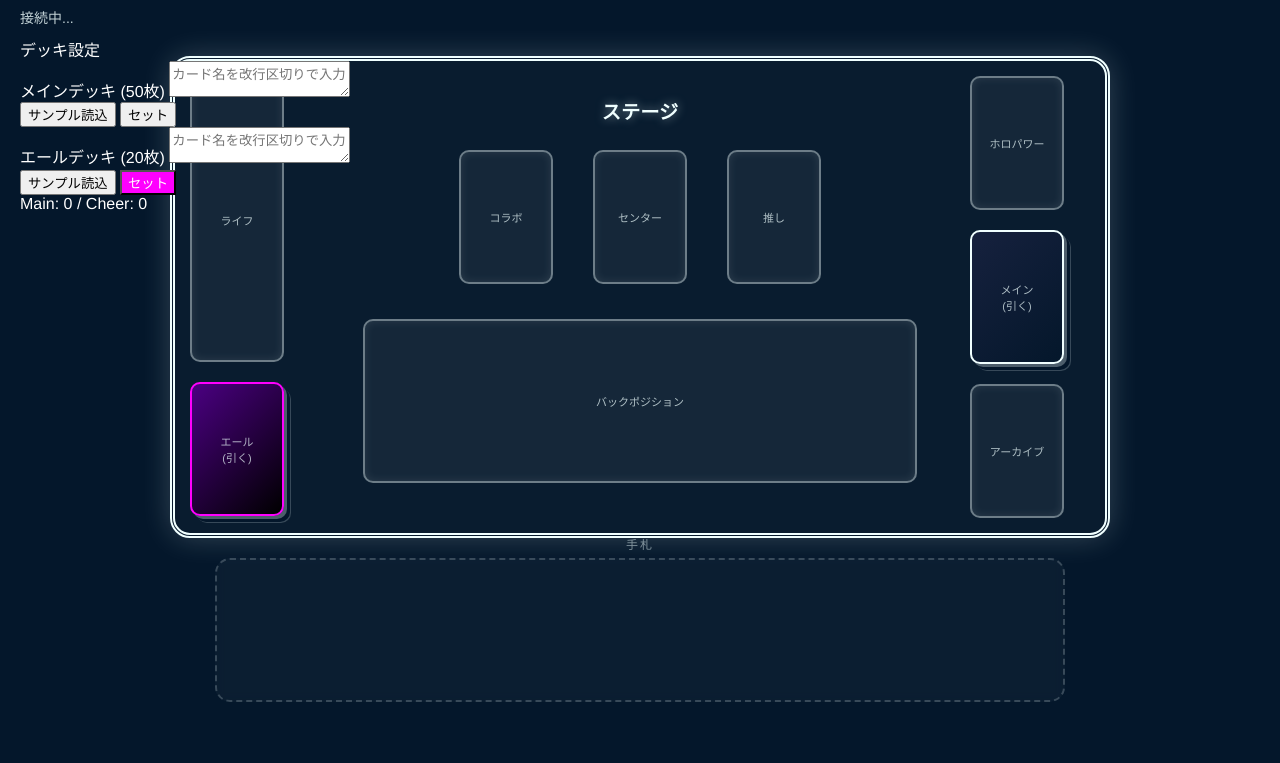
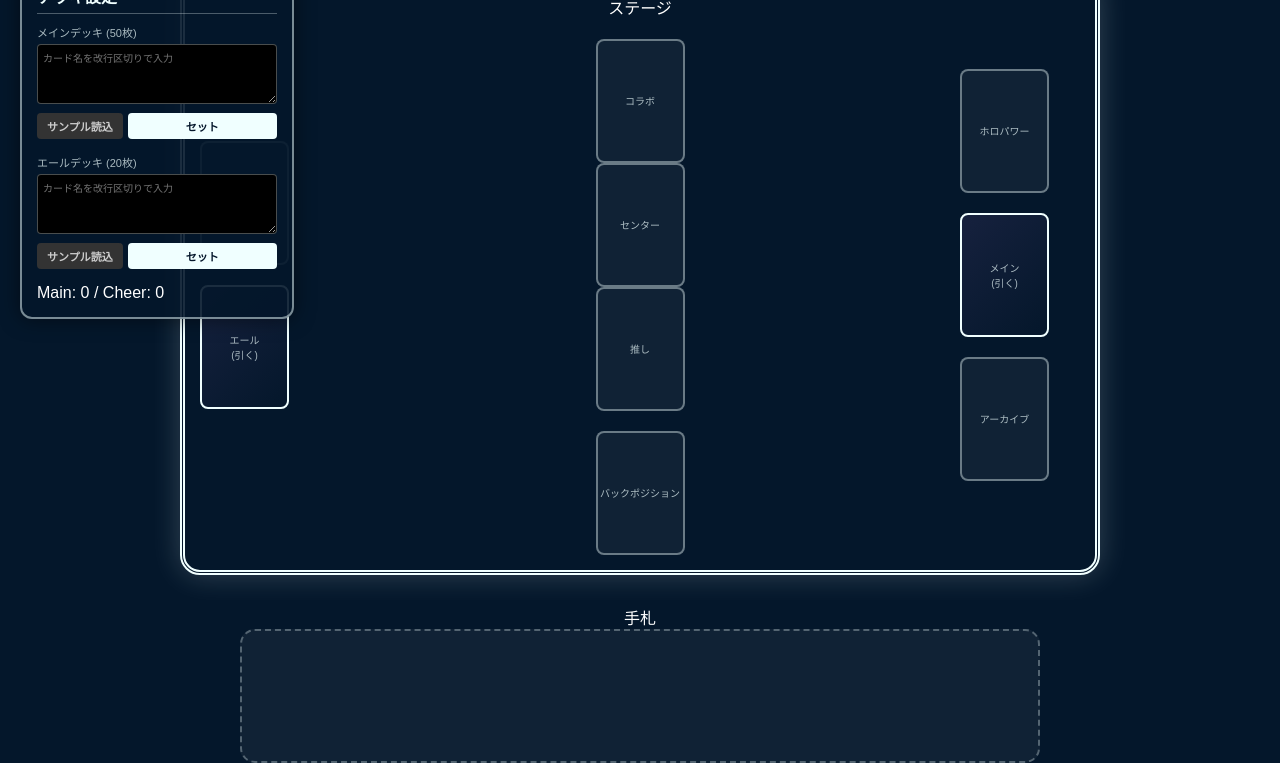
Before and after one commit to noarei0410-commits/test003, a website: page public/index.html in a window 1280 px wide. Shown: the part 83-846 px from the top of the page. Before the commit the page ends 800 px from the top, so only its background shows below. Drawn offline with nearby package versions, Linux system fonts and the light colour scheme; no server answers.

Commit message:
Update style.css

```diff
--- a/public/style.css
+++ b/public/style.css
@@ -1,252 +1,88 @@
-/* --- 基本設定 --- */
 body {
     margin: 0;
     overflow: hidden;
-    /* 背景色：ご指定の rgba(4, 23, 43, 1) */
     background-color: rgba(4, 23, 43, 1);
-    font-family: 'Helvetica Neue', Arial, "Hiragino Kaku Gothic ProN", "Hiragino Sans", Meiryo, sans-serif;
-    color: white;
+    font-family: sans-serif;
     display: flex;
     flex-direction: column;
     align-items: center;
     justify-content: center;
     height: 100vh;
+    color: white;
 }
 
-/* --- UIレイヤー（ステータス・デッキ設定） --- */
-#ui-layer {
+/* 設定パネル */
+#config-panel {
     position: absolute;
-    top: 10px;
+    top: 50px;
     left: 20px;
+    width: 240px;
+    background: rgba(4, 23, 43, 0.9);
+    border: 2px solid rgba(240, 255, 255, 0.5);
+    border-radius: 12px;
+    padding: 15px;
     z-index: 10000;
-    pointer-events: none; /* 下のカード操作を邪魔しない */
+    pointer-events: auto;
+    box-shadow: 0 0 20px rgba(0, 0, 0, 0.5);
 }
 
-#status {
-    font-size: 14px;
-    color: rgba(240, 255, 255, 0.8);
+.panel-header {
+    font-weight: bold;
+    color: rgba(240, 255, 255, 1);
     margin-bottom: 10px;
+    border-bottom: 1px solid rgba(240, 255, 255, 0.3);
+    padding-bottom: 5px;
 }
 
-#deck-config {
-    display: flex;
-    flex-direction: column;
-    gap: 8px;
-    background: rgba(4, 23, 43, 0.9);
-    padding: 12px;
-    border: 1px solid rgba(240, 255, 255, 0.5);
-    border-radius: 8px;
-    pointer-events: auto; /* ここはクリック可能にする */
+.input-group { margin-bottom: 15px; }
+.input-group label { display: block; font-size: 11px; margin-bottom: 4px; color: rgba(240, 255, 255, 0.7); }
+
+textarea {
+    width: 100%;
+    height: 60px;
+    background: #000;
+    color: #fff;
+    border: 1px solid rgba(240, 255, 255, 0.3);
+    border-radius: 4px;
+    font-size: 10px;
+    padding: 5px;
+    box-sizing: border-box;
 }
 
-#deckInput {
-    width: 220px;
-    height: 100px;
-    background: #000;
-    color: rgba(240, 255, 255, 1);
-    border: 1px solid rgba(240, 255, 255, 0.3);
-    border-radius: 4px;
-    font-size: 11px;
-    padding: 5px;
-    resize: none;
-}
+.button-row { display: flex; gap: 5px; margin-top: 5px; }
+button { cursor: pointer; border: none; border-radius: 4px; font-size: 11px; font-weight: bold; }
 
-#setDeckBtn {
-    background: rgba(240, 255, 255, 1);
-    color: rgba(4, 23, 43, 1);
-    border: none;
-    padding: 6px;
-    border-radius: 4px;
-    cursor: pointer;
-    font-weight: bold;
-    transition: opacity 0.2s;
-}
+.action-btn { flex: 1; background: rgba(240, 255, 255, 1); color: #04172b; padding: 5px; }
+.small-btn { background: #333; color: #ccc; padding: 5px 10px; }
 
-#setDeckBtn:hover {
-    opacity: 0.8;
-}
-
-/* --- ステージ外枠（メインフレーム） --- */
+/* フィールドデザイン（前回を継承） */
 #field-container {
-    /* 枠の色：ご指定の rgba(240, 255, 255, 1) */
     border: 5px double rgba(240, 255, 255, 1);
     padding: 15px;
     border-radius: 20px;
-    background-color: rgba(255, 255, 255, 0.02);
     box-shadow: 0 0 30px rgba(240, 255, 255, 0.2);
-    margin-bottom: 40px; /* 手札エリアとの間隔 */
+    margin-bottom: 30px;
 }
 
-#field {
-    display: grid;
-    /* 画像通りの3カラム配置 (左・中央・右) */
-    grid-template-columns: 120px 620px 120px;
-    gap: 20px;
-    position: relative; /* カード配置の基準点 */
-}
-
-/* --- 各ゾーンの共通設定 --- */
-.column {
-    display: flex;
-    flex-direction: column;
-    gap: 20px;
-    justify-content: center;
-}
-
-.center-column {
-    align-items: center;
-}
+#field { display: grid; grid-template-columns: 120px 600px 120px; gap: 20px; position: relative; }
+.column { display: flex; flex-direction: column; gap: 20px; justify-content: center; }
+.center-column { align-items: center; }
 
 .zone {
     border: 2px solid rgba(240, 255, 255, 0.4);
-    background-color: rgba(255, 255, 255, 0.05);
-    border-radius: 10px;
-    width: 90px;
-    height: 130px;
-    display: flex;
-    justify-content: center;
-    align-items: center;
-    font-size: 11px;
-    text-align: center;
-    color: rgba(240, 255, 255, 0.7);
-    pointer-events: none; /* カードがゾーンの上に置かれるため */
-    box-shadow: inset 0 0 10px rgba(240, 255, 255, 0.1);
+    background: rgba(255, 255, 255, 0.05);
+    border-radius: 8px; width: 85px; height: 120px;
+    display: flex; justify-content: center; align-items: center;
+    font-size: 10px; text-align: center; color: rgba(240, 255, 255, 0.7);
 }
 
-/* 特殊なゾーンサイズ */
-.vertical-zone { height: 280px; } /* ライフ */
-.wide-zone { width: 550px; height: 160px; } /* バックポジション */
+.deck-zone { cursor: pointer; background: linear-gradient(135deg, #16213e, #04172b); border: 2px solid rgba(240, 255, 255, 1); }
 
-/* ステージ周りの装飾 */
-.stage-label {
-    color: rgba(240, 255, 255, 1);
-    font-weight: bold;
-    font-size: 1.2rem;
-    text-shadow: 0 0 10px rgba(240, 255, 255, 0.5);
-    margin-bottom: 5px;
-}
+/* カード（タイプ別） */
+.card { width: 65px; height: 90px; background: #fff; color: #000; font-size: 9px; padding: 5px; display: flex; align-items: center; justify-content: center; text-align: center; border-radius: 5px; box-shadow: 2px 2px 5px #000; position: absolute; z-index: 1000; }
+.type-ayle { border: 3px solid #ff00ff; }
+.type-holomen { border: 3px solid #00d2ff; }
+.face-down { background: #16213e; color: transparent !important; }
 
-.stage-row {
-    display: flex;
-    gap: 40px;
-    margin-bottom: 15px;
-}
-
-/* --- デッキ（山札）のデザイン --- */
-.deck-zone {
-    cursor: pointer;
-    pointer-events: auto;
-    background: linear-gradient(135deg, #16213e 0%, rgba(4, 23, 43, 1) 100%);
-    border: 2px solid rgba(240, 255, 255, 1);
-    /* 裏向きカードの厚みを表現 */
-    box-shadow:
-        3px 3px 0 rgba(240, 255, 255, 0.3),
-        6px 6px 0 rgba(4, 23, 43, 1),
-        7px 7px 0 rgba(240, 255, 255, 0.2);
-    transition: transform 0.1s;
-}
-
-.deck-zone:active {
-    transform: translate(2px, 2px);
-    box-shadow: 1px 1px 0 rgba(240, 255, 255, 0.3);
-}
-
-/* --- 手札エリア（外枠の外・画面最下部） --- */
-#hand-container {
-    position: fixed;
-    bottom: 15px;
-    width: 850px;
-    text-align: center;
-    z-index: 5000;
-}
-
-#hand-label {
-    font-size: 12px;
-    color: rgba(240, 255, 255, 0.5);
-    margin-bottom: 6px;
-    letter-spacing: 2px;
-}
-
-#hand {
-    height: 120px;
-    background: rgba(255, 255, 255, 0.03);
-    border: 2px dashed rgba(240, 255, 255, 0.2);
-    border-radius: 15px;
-    display: flex;
-    gap: 12px;
-    padding: 10px 20px;
-    justify-content: center;
-    overflow-x: auto;
-    backdrop-filter: blur(5px);
-}
-
-/* --- カードのデザイン --- */
-.card {
-    min-width: 70px;
-    width: 70px;
-    height: 100px;
-    border-radius: 6px;
-    background-color: #fff;
-    color: #000;
-    font-weight: bold;
-    cursor: grab;
-    display: flex;
-    justify-content: center;
-    align-items: center;
-    padding: 8px;
-    box-sizing: border-box;
-    font-size: 10px;
-    text-align: center;
-    word-break: break-all;
-    box-shadow: 3px 3px 8px rgba(0,0,0,0.5);
-    z-index: 1000;
-    user-select: none;
-}
-
-/* カードの裏面デザイン */
-.card.face-down {
-    background: linear-gradient(45deg, rgba(4, 23, 43, 1), #16213e);
-    border: 2px solid rgba(240, 255, 255, 1);
-    color: transparent !important;
-}
-
-/* ドラッグ中 */
-.card:active {
-    cursor: grabbing;
-    transform: scale(1.05);
-}
-
-/* スナップ時の視覚効果（スクリプトからクラス付与を想定） */
-.zone.highlight {
-    border-color: rgba(240, 255, 255, 1);
-    background-color: rgba(240, 255, 255, 0.1);
-}
-
-
-/* --- 前回のスタイルを継承しつつ追加 --- */
-
-/* エールカードの枠色（ピンク・パープル系） */
-.card.type-ayle {
-    border: 3px solid #ff00ff !important;
-    box-shadow: 0 0 10px rgba(255, 0, 255, 0.5);
-}
-
-/* 通常ホロメンカードの枠色（Azure/ブルー系） */
-.card.type-holomen {
-    border: 3px solid rgba(240, 255, 255, 1) !important;
-}
-
-/* エールデッキ枠を特別色に */
-#cheer-deck-zone {
-    background: linear-gradient(135deg, #4b0082 0%, #000 100%);
-    border-color: #ff00ff;
-    cursor: pointer;
-    pointer-events: auto;
-}
-
-/* メインデッキ設定ボタンとの差別化 */
-#setCheerBtn {
-    background: #ff00ff;
-    color: white;
-    margin-top: 2px;
-}
+#hand-container { width: 800px; text-align: center; }
+#hand { height: 110px; background: rgba(255, 255, 255, 0.05); border: 2px dashed rgba(240, 255, 255, 0.3); border-radius: 15px; display: flex; gap: 10px; padding: 10px; justify-content: center; }
```
